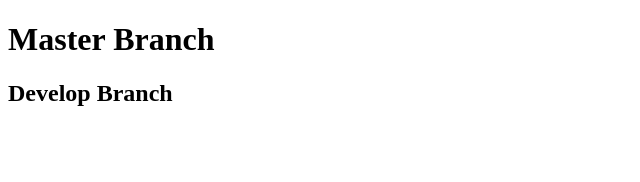
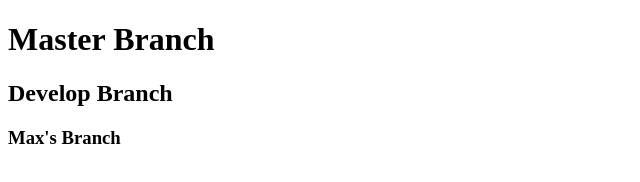
Before and after one commit to maxvhahn/teamGit, a plain HTML site: page index.html in a window 1280 px wide. Shown: the whole page, without its empty margins (0-640 px from the left). Drawn offline with Linux system fonts and the light colour scheme.

Commit message:
maxs branch

```diff
--- a/index.html
+++ b/index.html
@@ -7,7 +7,10 @@
     <title>Document</title>
 </head>
 <body>
+
     <h1>Master Branch</h1>
     <h2>Develop Branch</h2>
+    <h3>Max's Branch</h3>
+
 </body>
 </html>
```
